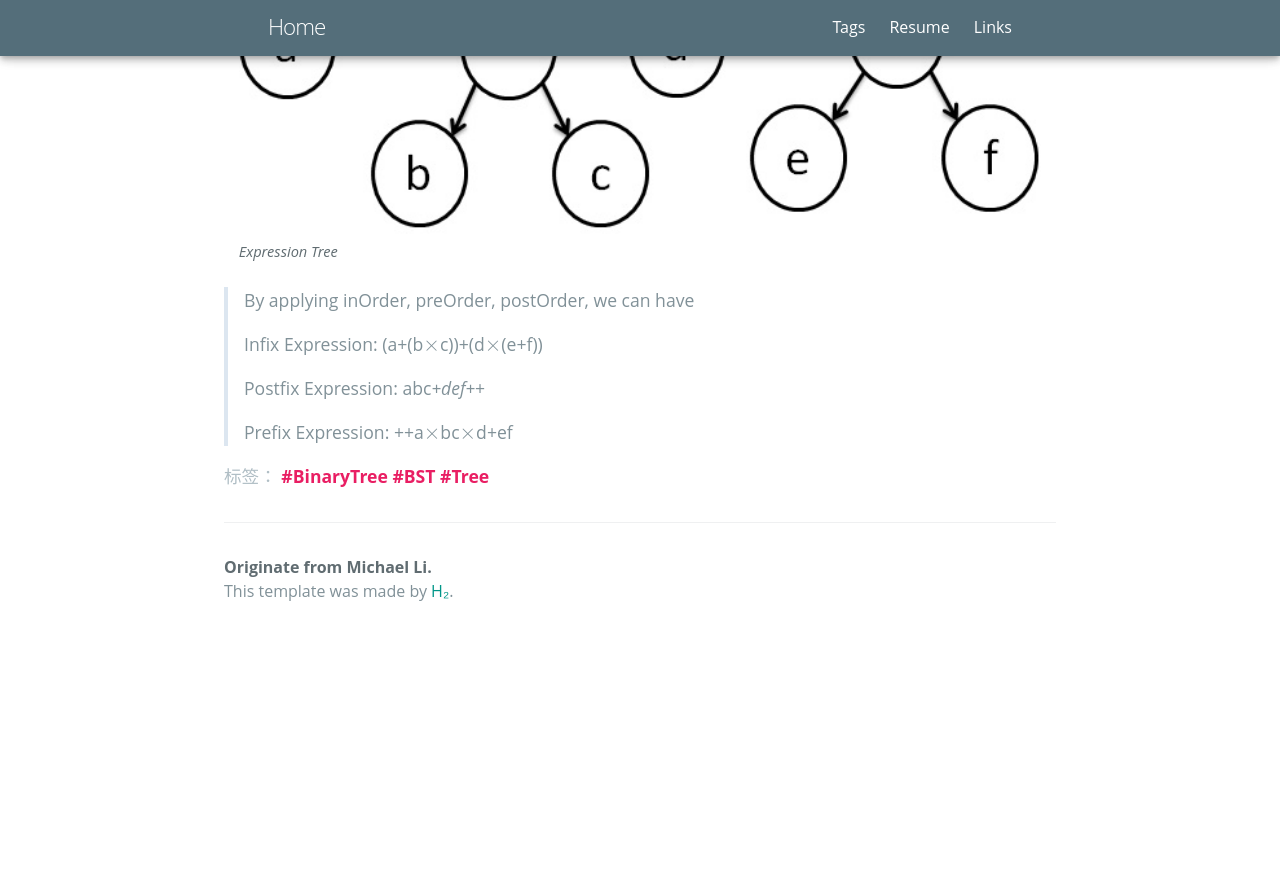
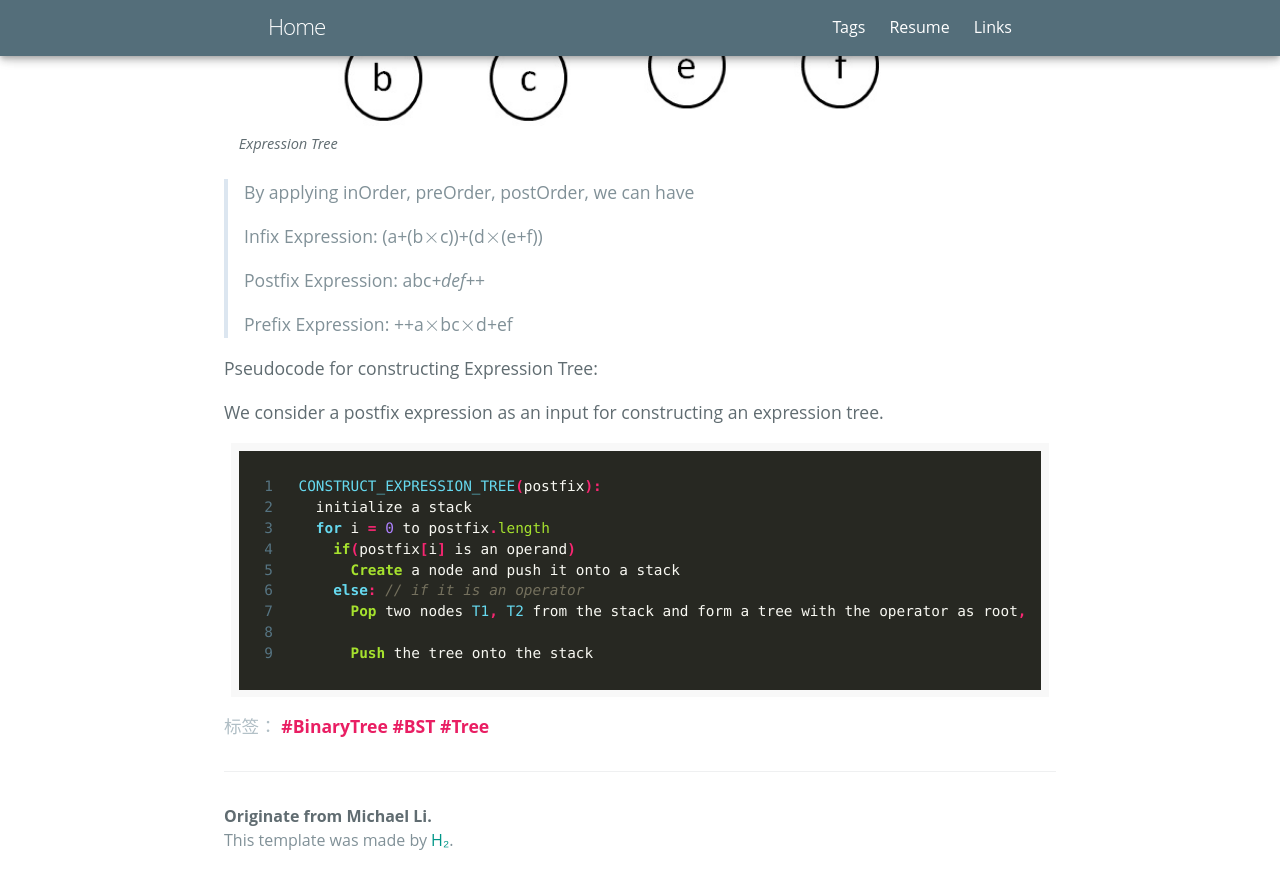
Before and after one commit to zl323/zl323.github.io, a Jekyll site: the page built from _posts/2020-05-22-Binary-Tree.md, in a window 1280 px wide and 900 px high, scrolled down 2395 px. Shown: the top 889 px of the window. Built offline with Jekyll 4.4.1, drawn with Linux system fonts in a browser that asks for light colours; some web fonts are replaced; formulas are drawn with MathJax 3; before the commit the page ends 3046 px from its top, so only the background shows below that.

Commit message:
edit binary tree

```diff
--- a/_posts/2020-05-22-Binary-Tree.md
+++ b/_posts/2020-05-22-Binary-Tree.md
@@ -73,7 +73,7 @@ Expression Tree
 Here is an example of Expression Tree:
 
 <figure>
-    <img src="https://zl323.github.io/assets/postImg/expressionTree.jpg" alt="useful image" height="100%" width="100%">
+    <img src="https://zl323.github.io/assets/postImg/expressionTree.jpg" alt="useful image" height="80%" width="80%">
     <figcaption>Expression Tree</figcaption>
 </figure>
 
@@ -84,3 +84,19 @@ Here is an example of Expression Tree:
 > Postfix Expression: abc*+def+*+
 >
 > Prefix Expression: ++a$\times$bc$\times$d+ef
+
+Pseudocode for constructing Expression Tree:
+
+We consider a postfix expression as an input for constructing an expression tree.
+
+{% highlight java linenos %}
+CONSTRUCT_EXPRESSION_TREE(postfix):
+  initialize a stack
+  for i = 0 to postfix.length
+    if(postfix[i] is an operand)
+      Create a node and push it onto a stack
+    else: // if it is an operator
+      Pop two nodes T1, T2 from the stack and form a tree with the operator as root, T1 and T2 as left and right child.
+
+      Push the tree onto the stack
+{% endhighlight %}
```
